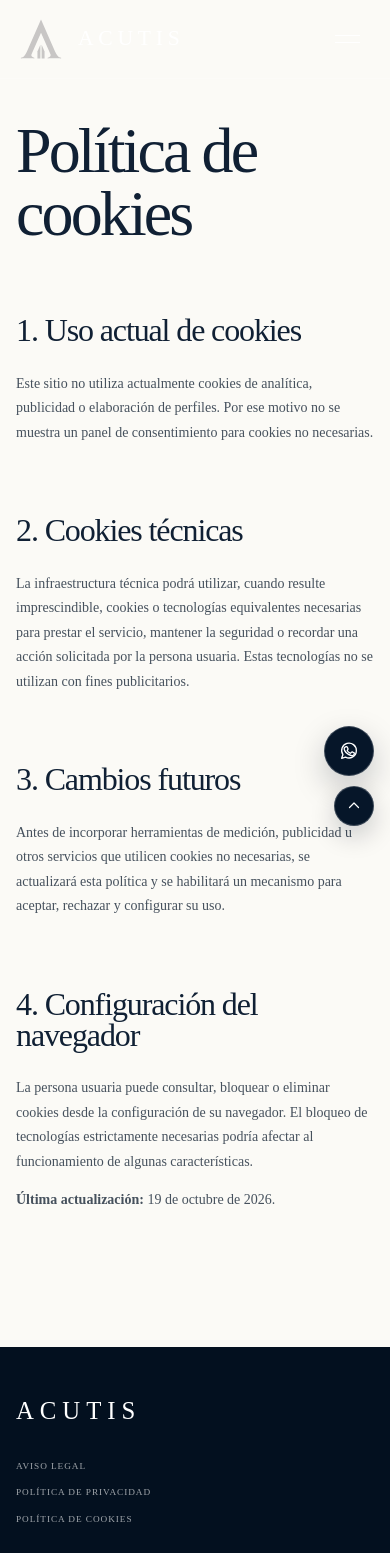
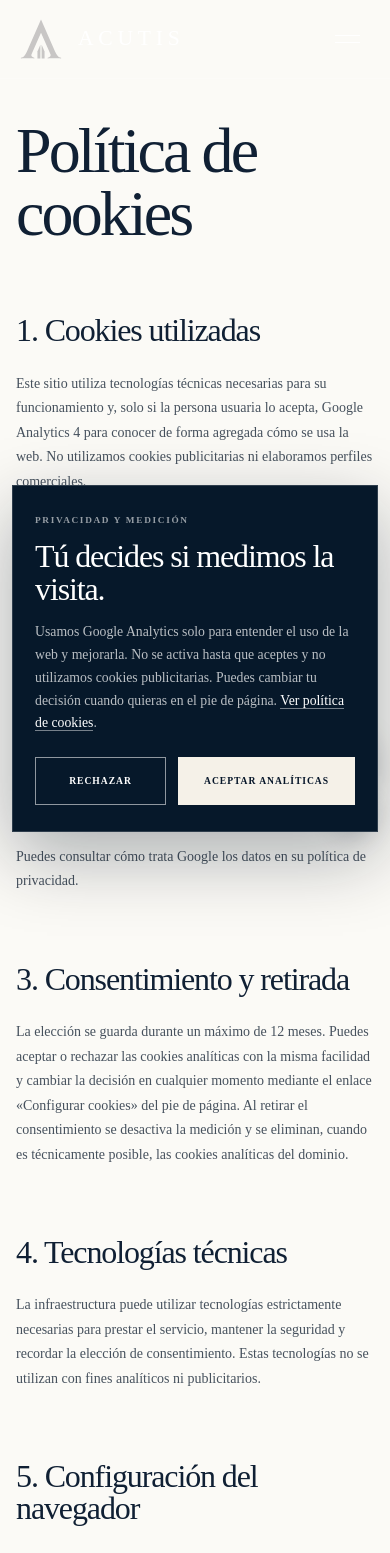
Before and after one commit to mauroibansa/acutis-inmobiliaria, a Next.js app: page /cookies in a window 390 px wide. Shown: the top 1553 px of the page. Built offline with nearby package versions, Linux system fonts and the light colour scheme.

Commit message:
Add consent-based analytics and conversion tracking

```diff
--- a/app/cookies/page.tsx
+++ b/app/cookies/page.tsx
@@ -11,36 +11,49 @@ export default function CookiesPage() {
       <div className="container prose">
         <h1>Política de cookies</h1>
 
-        <h2>1. Uso actual de cookies</h2>
+        <h2>1. Cookies utilizadas</h2>
         <p>
-          Este sitio no utiliza actualmente cookies de analítica, publicidad o elaboración de
-          perfiles. Por ese motivo no se muestra un panel de consentimiento para cookies no
-          necesarias.
+          Este sitio utiliza tecnologías técnicas necesarias para su funcionamiento y, solo si la
+          persona usuaria lo acepta, Google Analytics 4 para conocer de forma agregada cómo se usa
+          la web. No utilizamos cookies publicitarias ni elaboramos perfiles comerciales.
         </p>
 
-        <h2>2. Cookies técnicas</h2>
+        <h2>2. Google Analytics 4</h2>
         <p>
-          La infraestructura técnica podrá utilizar, cuando resulte imprescindible, cookies o
-          tecnologías equivalentes necesarias para prestar el servicio, mantener la seguridad o
-          recordar una acción solicitada por la persona usuaria. Estas tecnologías no se utilizan
-          con fines publicitarios.
+          El proveedor es Google Ireland Limited. Las cookies analíticas no se instalan ni se envían
+          datos a Google hasta que se acepta expresamente su uso. La medición está configurada sin
+          señales de Google ni personalización publicitaria.
+        </p>
+        <ul>
+          <li><strong>_ga:</strong> distingue visitantes de forma seudónima. Duración máxima: 2 años.</li>
+          <li><strong>_ga_&lt;identificador&gt;:</strong> mantiene el estado de la sesión de medición. Duración máxima: 2 años.</li>
+        </ul>
+        <p>
+          Puedes consultar cómo trata Google los datos en su <a href="https://policies.google.com/privacy?hl=es" target="_blank" rel="noreferrer">política de privacidad</a>.
         </p>
 
-        <h2>3. Cambios futuros</h2>
+        <h2>3. Consentimiento y retirada</h2>
         <p>
-          Antes de incorporar herramientas de medición, publicidad u otros servicios que utilicen
-          cookies no necesarias, se actualizará esta política y se habilitará un mecanismo para
-          aceptar, rechazar y configurar su uso.
+          La elección se guarda durante un máximo de 12 meses. Puedes aceptar o rechazar las cookies
+          analíticas con la misma facilidad y cambiar la decisión en cualquier momento mediante el
+          enlace «Configurar cookies» del pie de página. Al retirar el consentimiento se desactiva
+          la medición y se eliminan, cuando es técnicamente posible, las cookies analíticas del dominio.
         </p>
 
-        <h2>4. Configuración del navegador</h2>
+        <h2>4. Tecnologías técnicas</h2>
         <p>
-          La persona usuaria puede consultar, bloquear o eliminar cookies desde la configuración de
-          su navegador. El bloqueo de tecnologías estrictamente necesarias podría afectar al
-          funcionamiento de algunas características.
+          La infraestructura puede utilizar tecnologías estrictamente necesarias para prestar el
+          servicio, mantener la seguridad y recordar la elección de consentimiento. Estas tecnologías
+          no se utilizan con fines analíticos ni publicitarios.
         </p>
 
-        <p><strong>Última actualización:</strong> 19 de octubre de 2026.</p>
+        <h2>5. Configuración del navegador</h2>
+        <p>
+          También puedes consultar, bloquear o eliminar cookies desde la configuración de tu navegador.
+          El bloqueo de tecnologías estrictamente necesarias podría afectar a algunas funciones.
+        </p>
+
+        <p><strong>Última actualización:</strong> 28 de octubre de 2026.</p>
       </div>
     </section>
   );
--- a/app/globals.css
+++ b/app/globals.css
@@ -286,10 +286,21 @@
 .footer-compact-inner{display:grid;grid-template-columns:auto 1fr auto auto;align-items:center;gap:clamp(26px,3vw,48px)}
 .footer-compact .footer-brand{font-size:1.55rem}
 .footer-compact nav{display:flex;gap:28px}
-.footer-compact nav a,.footer-contact-inline a{margin:0;color:rgba(255,255,255,.62);text-transform:uppercase;letter-spacing:.1em;font-size:.58rem;transition:color .2s}
-.footer-compact nav a:hover,.footer-contact-inline a:hover{color:white}
+.footer-compact nav a,.footer-contact-inline a,.footer-cookie-settings{margin:0;color:rgba(255,255,255,.62);text-transform:uppercase;letter-spacing:.1em;font-size:.58rem;transition:color .2s}
+.footer-cookie-settings{padding:0;border:0;background:none;cursor:pointer}
+.footer-compact nav a:hover,.footer-contact-inline a:hover,.footer-cookie-settings:hover{color:white}
 .footer-contact-inline{display:flex;flex-direction:column;align-items:flex-end;gap:4px}
 .footer-socials{display:grid!important;grid-template-columns:repeat(2,auto);gap:4px 16px!important;padding-left:26px;border-left:1px solid rgba(255,255,255,.14)}
+.cookie-consent{position:fixed;z-index:100;right:24px;bottom:24px;left:24px;display:grid;grid-template-columns:minmax(0,1fr) auto;gap:42px;align-items:end;max-width:1120px;margin-inline:auto;padding:34px 38px;border:1px solid rgba(255,255,255,.16);background:#06182a;color:white;box-shadow:0 24px 70px rgba(3,16,31,.32)}
+.cookie-consent-copy{max-width:730px}
+.cookie-consent-eyebrow{display:block;margin-bottom:12px;color:rgba(255,255,255,.58);text-transform:uppercase;letter-spacing:.18em;font-size:.58rem;font-weight:600}
+.cookie-consent h2{font-size:clamp(2rem,3vw,3rem);line-height:1.02}
+.cookie-consent p{margin:16px 0 0;color:rgba(255,255,255,.72);font-size:.86rem;line-height:1.65}
+.cookie-consent p a{border-bottom:1px solid rgba(255,255,255,.45);color:white}
+.cookie-consent-actions{display:flex;gap:12px}
+.cookie-consent-button{min-height:48px;padding:0 20px;border:1px solid rgba(255,255,255,.55);cursor:pointer;text-transform:uppercase;letter-spacing:.1em;font-size:.6rem;font-weight:600}
+.cookie-consent-button.is-secondary{background:transparent;color:white}
+.cookie-consent-button.is-primary{border-color:var(--ivory);background:var(--ivory);color:var(--navy)}
 
 @media(max-width:1000px){
   .floating-actions{right:18px}
@@ -328,6 +339,7 @@
   .footer-compact-inner{grid-template-columns:1fr auto}
   .footer-compact nav:not(.footer-socials){grid-row:2;grid-column:1/-1;justify-content:flex-start}
   .footer-socials{grid-row:3;grid-column:1/-1;padding:18px 0 0;border-top:1px solid rgba(255,255,255,.14);border-left:0}
+  .cookie-consent{grid-template-columns:1fr;gap:26px}
 }
 
 @media(max-width:600px){
@@ -393,6 +405,9 @@
   .footer-compact nav{grid-row:auto;grid-column:auto;flex-direction:column;gap:10px}
   .footer-contact-inline{align-items:flex-start;padding-right:0}
   .footer-socials{display:flex!important;flex-flow:row wrap!important;gap:10px 22px!important;padding-top:22px}
+  .cookie-consent{right:12px;bottom:12px;left:12px;gap:22px;padding:26px 22px}
+  .cookie-consent-actions{display:grid;grid-template-columns:1fr 1.35fr}
+  .cookie-consent-button{padding:0 12px}
 }
 
 .form-status{min-height:1.75em;margin:0;font-family:var(--serif);font-size:1rem;line-height:1.55}
--- a/app/layout.tsx
+++ b/app/layout.tsx
@@ -3,6 +3,7 @@ import { Cormorant_Garamond, Manrope } from "next/font/google";
 import { Header } from "@/components/Header";
 import { Footer } from "@/components/Footer";
 import { FloatingWhatsapp } from "@/components/FloatingWhatsapp";
+import { AnalyticsConsent } from "@/components/AnalyticsConsent";
 import "./globals.css";
 
 const serif = Cormorant_Garamond({ subsets: ["latin"], variable: "--font-serif", weight: ["400", "500", "600"] });
@@ -46,5 +47,5 @@ export const metadata: Metadata = {
 };
 
 export default function RootLayout({ children }: Readonly<{ children: React.ReactNode }>) {
-  return <html lang="es" id="top"><body className={`${serif.variable} ${sans.variable}`}><script type="application/ld+json" dangerouslySetInnerHTML={{ __html: JSON.stringify(organizationJsonLd).replace(/</g, "\\u003c") }} /><Header /><main>{children}</main><Footer /><FloatingWhatsapp /></body></html>;
+  return <html lang="es" id="top"><body className={`${serif.variable} ${sans.variable}`}><script type="application/ld+json" dangerouslySetInnerHTML={{ __html: JSON.stringify(organizationJsonLd).replace(/</g, "\\u003c") }} /><Header /><main>{children}</main><Footer /><FloatingWhatsapp /><AnalyticsConsent measurementId="G-K2GPJG4JLF" /></body></html>;
 }
--- /dev/null
+++ b/components/AnalyticsConsent.tsx
@@ -0,0 +1,173 @@
+"use client";
+
+import Link from "next/link";
+import { usePathname } from "next/navigation";
+import { useCallback, useEffect, useRef, useState } from "react";
+import { trackEvent } from "@/lib/analytics";
+
+const CONSENT_KEY = "acutis_analytics_consent";
+const CONSENT_DURATION = 365 * 24 * 60 * 60 * 1000;
+
+type ConsentChoice = "granted" | "denied";
+type StoredConsent = { choice: ConsentChoice; timestamp: number };
+
+function readStoredConsent(): ConsentChoice | null {
+  try {
+    const stored = JSON.parse(localStorage.getItem(CONSENT_KEY) ?? "null") as StoredConsent | null;
+    if (!stored || Date.now() - stored.timestamp > CONSENT_DURATION) {
+      localStorage.removeItem(CONSENT_KEY);
+      return null;
+    }
+    return stored.choice;
+  } catch {
+    localStorage.removeItem(CONSENT_KEY);
+    return null;
+  }
+}
+
+function saveConsent(choice: ConsentChoice) {
+  localStorage.setItem(CONSENT_KEY, JSON.stringify({ choice, timestamp: Date.now() }));
+}
+
+function clearAnalyticsCookies() {
+  document.cookie.split(";").forEach((cookie) => {
+    const name = cookie.split("=")[0]?.trim();
+    if (!name?.startsWith("_ga")) return;
+    document.cookie = `${name}=; Max-Age=0; path=/; SameSite=Lax`;
+    document.cookie = `${name}=; Max-Age=0; path=/; domain=.acutisinmobiliaria.com; SameSite=Lax`;
+  });
+}
+
+export function AnalyticsConsent({ measurementId }: { measurementId: string }) {
+  const pathname = usePathname();
+  const [isOpen, setIsOpen] = useState(false);
+  const [analyticsReady, setAnalyticsReady] = useState(false);
+  const lastTrackedPath = useRef<string | null>(null);
+
+  const loadAnalytics = useCallback(() => {
+    if (window.gtag) {
+      setAnalyticsReady(true);
+      return;
+    }
+
+    window.dataLayer = window.dataLayer ?? [];
+    window.gtag = (...args: unknown[]) => window.dataLayer?.push(args);
+    window.gtag("consent", "default", {
+      analytics_storage: "denied",
+      ad_storage: "denied",
+      ad_user_data: "denied",
+      ad_personalization: "denied",
+      wait_for_update: 500,
+    });
+    window.gtag("consent", "update", {
+      analytics_storage: "granted",
+      ad_storage: "denied",
+      ad_user_data: "denied",
+      ad_personalization: "denied",
+    });
+    window.gtag("js", new Date());
+    window.gtag("config", measurementId, {
+      send_page_view: false,
+      allow_google_signals: false,
+      allow_ad_personalization_signals: false,
+    });
+
+    const script = document.createElement("script");
+    script.id = "acutis-google-analytics";
+    script.async = true;
+    script.src = `https://www.googletagmanager.com/gtag/js?id=${measurementId}`;
+    document.head.appendChild(script);
+    setAnalyticsReady(true);
+  }, [measurementId]);
+
+  useEffect(() => {
+    const openSettings = () => setIsOpen(true);
+    document.addEventListener("acutis:open-cookie-settings", openSettings);
+    const initialize = window.setTimeout(() => {
+      const storedConsent = readStoredConsent();
+      if (storedConsent === "granted") loadAnalytics();
+      if (storedConsent === null) setIsOpen(true);
+    }, 0);
+
+    return () => {
+      window.clearTimeout(initialize);
+      document.removeEventListener("acutis:open-cookie-settings", openSettings);
+    };
+  }, [loadAnalytics]);
+
+  useEffect(() => {
+    if (!analyticsReady || lastTrackedPath.current === pathname) return;
+    lastTrackedPath.current = pathname;
+    window.gtag?.("event", "page_view", {
+      page_path: pathname,
+      page_location: window.location.href,
+      page_title: document.title,
+    });
+  }, [analyticsReady, pathname]);
+
+  useEffect(() => {
+    const trackClick = (event: MouseEvent) => {
+      const target = event.target as Element | null;
+      if (target?.closest("[data-cookie-settings]")) {
+        setIsOpen(true);
+        return;
+      }
+
+      const link = target?.closest("a");
+      if (!link) return;
+
+      const href = link.getAttribute("href") ?? "";
+      if (link.classList.contains("whatsapp-float") || href.includes("wa.me/")) {
+        trackEvent("click_whatsapp");
+      } else if (href.startsWith("tel:")) {
+        trackEvent("click_phone");
+      } else if (href.includes("ejemplo-estudio-mercado-acutis.pdf")) {
+        trackEvent("download_study");
+      } else if (link.closest(".footer-socials")) {
+        const platform = ["instagram", "linkedin", "facebook", "tiktok"].find((name) => href.includes(name));
+        trackEvent("click_social", { platform: platform ?? "social" });
+      }
+    };
+
+    document.addEventListener("click", trackClick);
+    return () => document.removeEventListener("click", trackClick);
+  }, []);
+
+  function acceptAnalytics() {
+    saveConsent("granted");
+    loadAnalytics();
+    setIsOpen(false);
+  }
+
+  function rejectAnalytics() {
+    const wasLoaded = typeof window.gtag === "function";
+    saveConsent("denied");
+    window.gtag?.("consent", "update", {
+      analytics_storage: "denied",
+      ad_storage: "denied",
+      ad_user_data: "denied",
+      ad_personalization: "denied",
+    });
+    clearAnalyticsCookies();
+    setIsOpen(false);
+    if (wasLoaded) window.location.reload();
+  }
+
+  if (!isOpen) return null;
+
+  return (
+    <aside className="cookie-consent" role="dialog" aria-labelledby="cookie-consent-title" aria-describedby="cookie-consent-description">
+      <div className="cookie-consent-copy">
+        <span className="cookie-consent-eyebrow">Privacidad y medición</span>
+        <h2 id="cookie-consent-title">Tú decides si medimos la visita.</h2>
+        <p id="cookie-consent-description">
+          Usamos Google Analytics solo para entender el uso de la web y mejorarla. No se activa hasta que aceptes y no utilizamos cookies publicitarias. Puedes cambiar tu decisión cuando quieras en el pie de página. <Link href="/cookies">Ver política de cookies</Link>.
+        </p>
+      </div>
+      <div className="cookie-consent-actions">
+        <button type="button" className="cookie-consent-button is-secondary" onClick={rejectAnalytics}>Rechazar</button>
+        <button type="button" className="cookie-consent-button is-primary" onClick={acceptAnalytics}>Aceptar analíticas</button>
+      </div>
+    </aside>
+  );
+}
--- a/components/ContactForm.tsx
+++ b/components/ContactForm.tsx
@@ -2,6 +2,7 @@
 
 import { useState } from "react";
 import type { FormEvent } from "react";
+import { trackEvent } from "@/lib/analytics";
 
 type SubmitState = "idle" | "sending" | "success" | "error";
 
@@ -16,6 +17,7 @@ export function ContactForm({ compact = false, defaultMessage = "" }: { compact?
     try {
       const response = await fetch("/api/leads", { method: "POST", body: new FormData(form) });
       if (!response.ok) throw new Error("No se pudo enviar la solicitud");
+      trackEvent("lead_submit", { lead_type: "contacto" });
       form.reset();
       setSubmitState("success");
     } catch {
--- a/components/Footer.tsx
+++ b/components/Footer.tsx
@@ -5,7 +5,7 @@ export function Footer() {
     <footer className="footer footer-compact">
       <div className="container footer-compact-inner">
         <Link className="footer-brand" href="/" aria-label="ACUTIS, inicio">ACUTIS</Link>
-        <nav aria-label="Enlaces legales"><Link href="/aviso-legal">Aviso legal</Link><Link href="/privacidad">Política de privacidad</Link><Link href="/cookies">Política de cookies</Link></nav>
+        <nav aria-label="Enlaces legales"><Link href="/aviso-legal">Aviso legal</Link><Link href="/privacidad">Política de privacidad</Link><Link href="/cookies">Política de cookies</Link><button className="footer-cookie-settings" type="button" data-cookie-settings>Configurar cookies</button></nav>
         <div className="footer-contact-inline"><a href="tel:+34645435228">645 435 228</a><a href="mailto:alejandro@acutisinmobiliaria.com">alejandro@acutisinmobiliaria.com</a></div>
         <nav className="footer-socials" aria-label="Redes sociales de ACUTIS">
           <a href="https://www.instagram.com/acutisinmobiliaria/" target="_blank" rel="noreferrer" aria-label="ACUTIS en Instagram">Instagram</a>
--- a/components/LandingForms.tsx
+++ b/components/LandingForms.tsx
@@ -2,6 +2,7 @@
 
 import { useState } from "react";
 import type { FormEvent, ReactNode } from "react";
+import { trackEvent } from "@/lib/analytics";
 
 type LeadType = "venta" | "compra" | "inversion";
 type SubmitState = "idle" | "sending" | "success" | "error";
@@ -27,6 +28,7 @@ function LeadForm({ id, className, leadType, submitLabel, note, children }: { id
     try {
       const response = await fetch("/api/leads", { method: "POST", body: new FormData(form) });
       if (!response.ok) throw new Error("No se pudo enviar la solicitud");
+      trackEvent("lead_submit", { lead_type: leadType });
       form.reset();
       setSubmitState("success");
     } catch {
--- /dev/null
+++ b/lib/analytics.ts
@@ -0,0 +1,20 @@
+export type AnalyticsEvent =
+  | "lead_submit"
+  | "click_whatsapp"
+  | "click_phone"
+  | "download_study"
+  | "click_social";
+
+type AnalyticsParameters = Record<string, string | number | boolean>;
+
+declare global {
+  interface Window {
+    dataLayer?: unknown[];
+    gtag?: (...args: unknown[]) => void;
+  }
+}
+
+export function trackEvent(eventName: AnalyticsEvent, parameters: AnalyticsParameters = {}) {
+  if (typeof window === "undefined" || typeof window.gtag !== "function") return;
+  window.gtag("event", eventName, parameters);
+}
```
